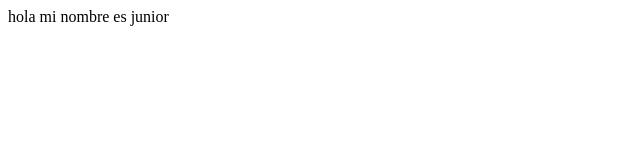
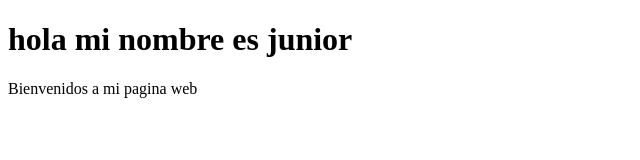
Before and after one commit to jsmmdz/borrame, a plain HTML site: page index.html in a window 1280 px wide. Shown: the whole page, without its empty margins (0-640 px from the left). Drawn offline with Linux system fonts and the light colour scheme.

Commit message:
agregue parrafos

```diff
--- a/index.html
+++ b/index.html
@@ -6,6 +6,7 @@
     <title>Document</title>
 </head>
 <body>
-    hola mi nombre es junior
+<h1>hola mi nombre es junior</h1>
+<p> Bienvenidos a mi pagina web </p>
 </body>
 </html>
```
